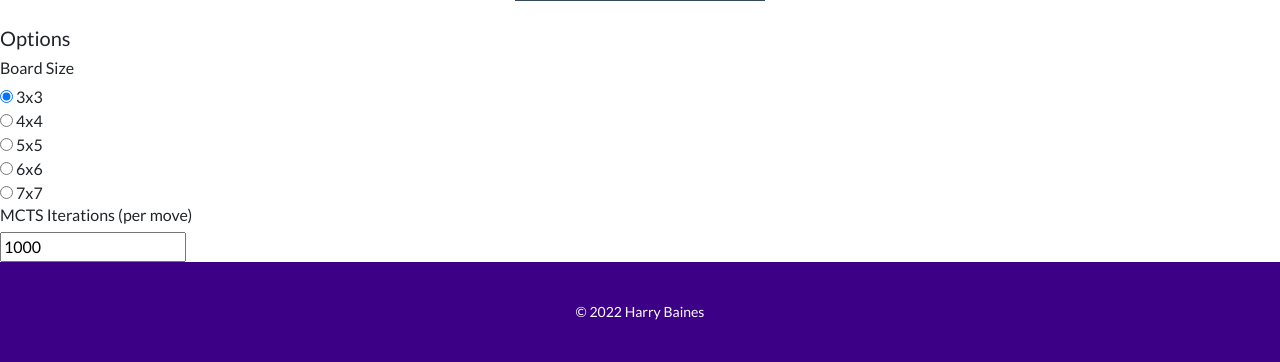
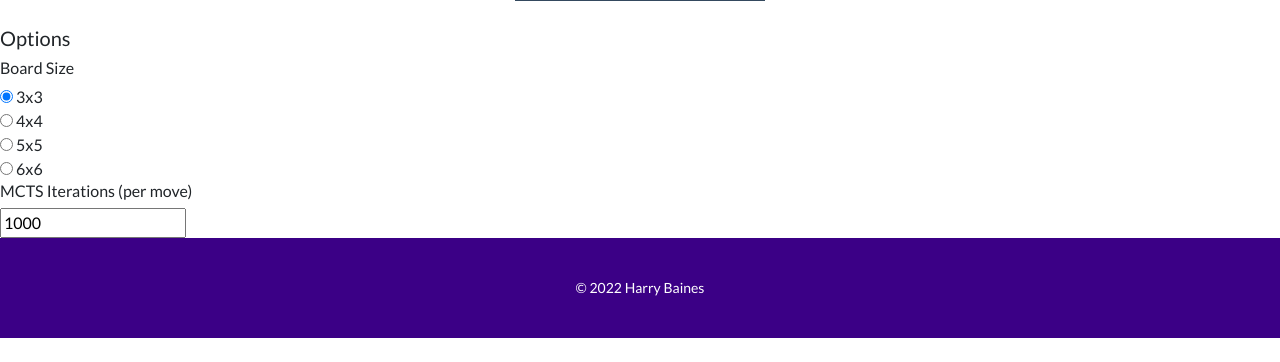
Before and after one commit to harrybaines/AIAlgorithms, a Python web app: template mcts/flaskapp/templates/home.html in a window 1280 px wide. Shown: the part 529-891 px from the top of the page. After the commit the page ends 867 px from the top, so only its background shows below. Run offline with Jinja, Linux system fonts and the light colour scheme; the template is opened without the code that fills it: most values are stand-ins (such as "Sample title", 1, 10 or a date in 2020).

```diff
--- a/mcts/flaskapp/static/css/main.css
+++ b/mcts/flaskapp/static/css/main.css
@@ -50,7 +50,7 @@ p {
 .cell {
     font-family: 'Courier New', Courier, monospace;
     font-weight: bold;
-    font-size: 1.75em;
+    font-size: 28px;
     color: rgb(240,240,240);
     display: flex;
     justify-content: center;
--- a/mcts/flaskapp/static/js/forms.js
+++ b/mcts/flaskapp/static/js/forms.js
@@ -78,6 +78,9 @@ $('input[name=board_size]').click(function() {
         success: function(response) {
             $("#game-board-form").replaceWith(response);
             $("#game-board").css( "grid-template", `repeat(${boardSize}, 1fr) / repeat(${boardSize}, 1fr)`);
+            // Adjust the font size of the cells
+            const newFontSize = 28 - ((boardSize - 3) * 3);
+            $(".cell").css("font-size", newFontSize);
         },
         error: function() {
             alert('error');
--- a/mcts/flaskapp/templates/home.html
+++ b/mcts/flaskapp/templates/home.html
@@ -19,8 +19,6 @@
         <label for="html">5x5</label><br>
         <input type="radio" id="board_size_6" name="board_size" value="6">
         <label for="html">6x6</label><br>
-        <input type="radio" id="board_size_7" name="board_size" value="7">
-        <label for="html">7x7</label><br>
 
         <h6>MCTS Iterations (per move)</h6>
         <input type='number' name='mcts_iterations' value="1000">
```
